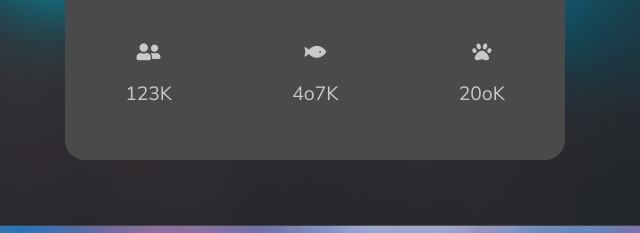
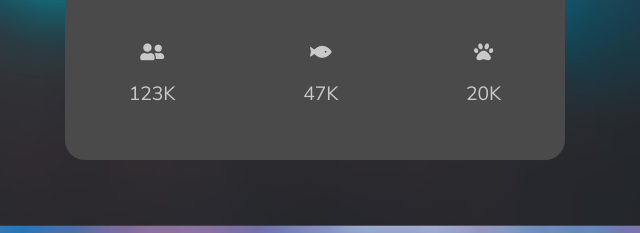
Before and after one commit to Beatriz-G/Quincy-Color-Change, a website: page index.html in a window 1280 px wide. Shown: the part 628-861 px from the top of the page, 325-965 px from the left. Drawn offline with Linux system fonts and the light colour scheme.

Commit message:
Updated numbers

```diff
--- a/index.html
+++ b/index.html
@@ -45,8 +45,8 @@
           <p>
             <i class="fas fa-user-friends"></i><span class="fans">123K</span>
           </p>
-          <p><i class="fas fa-fish"></i><span class="fish">4o7K</span></p>
-          <p><i class="fas fa-paw"></i><span class="pets">20oK</span></p>
+          <p><i class="fas fa-fish"></i><span class="fish">47K</span></p>
+          <p><i class="fas fa-paw"></i><span class="pets">20K</span></p>
         </footer>
       </div>
     </main>
```
